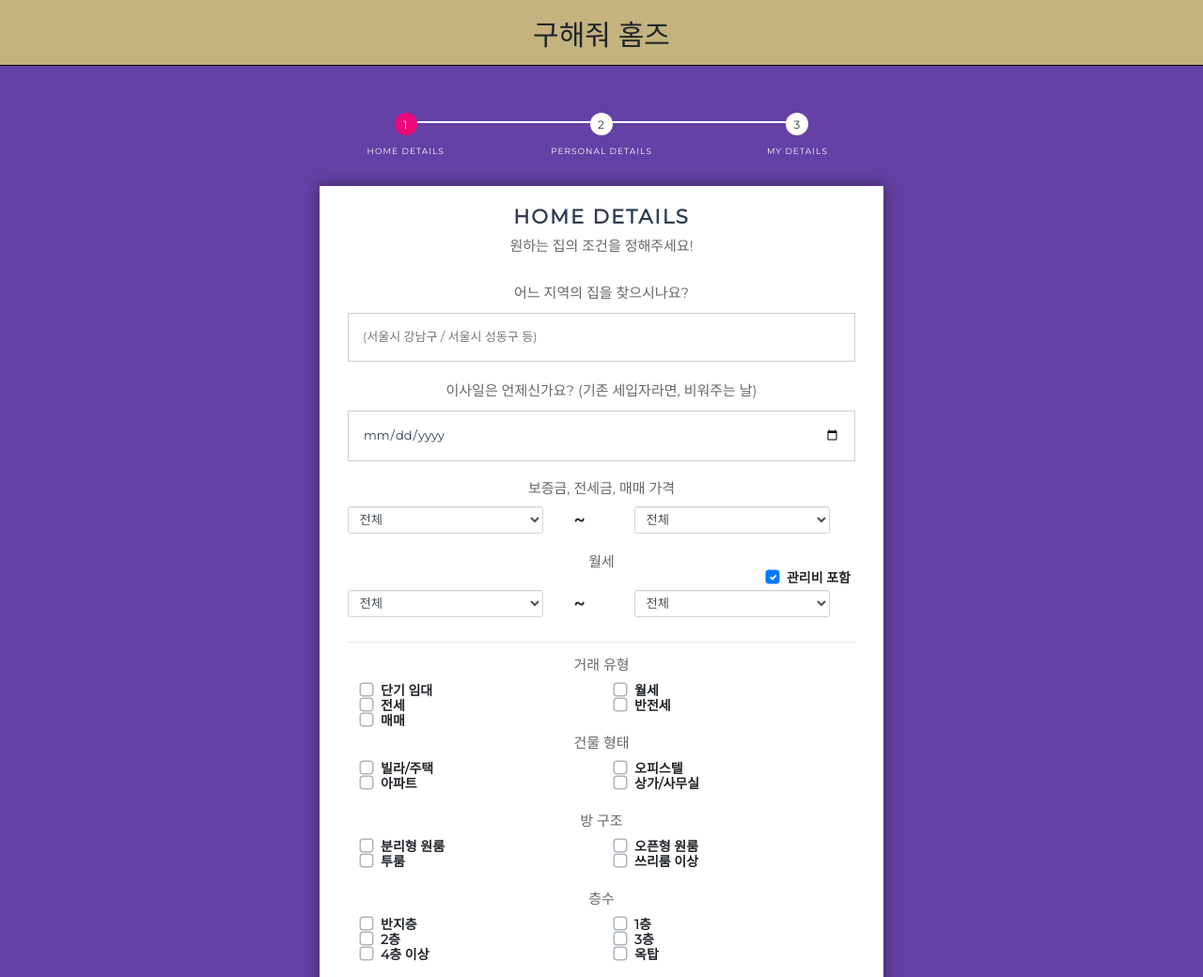
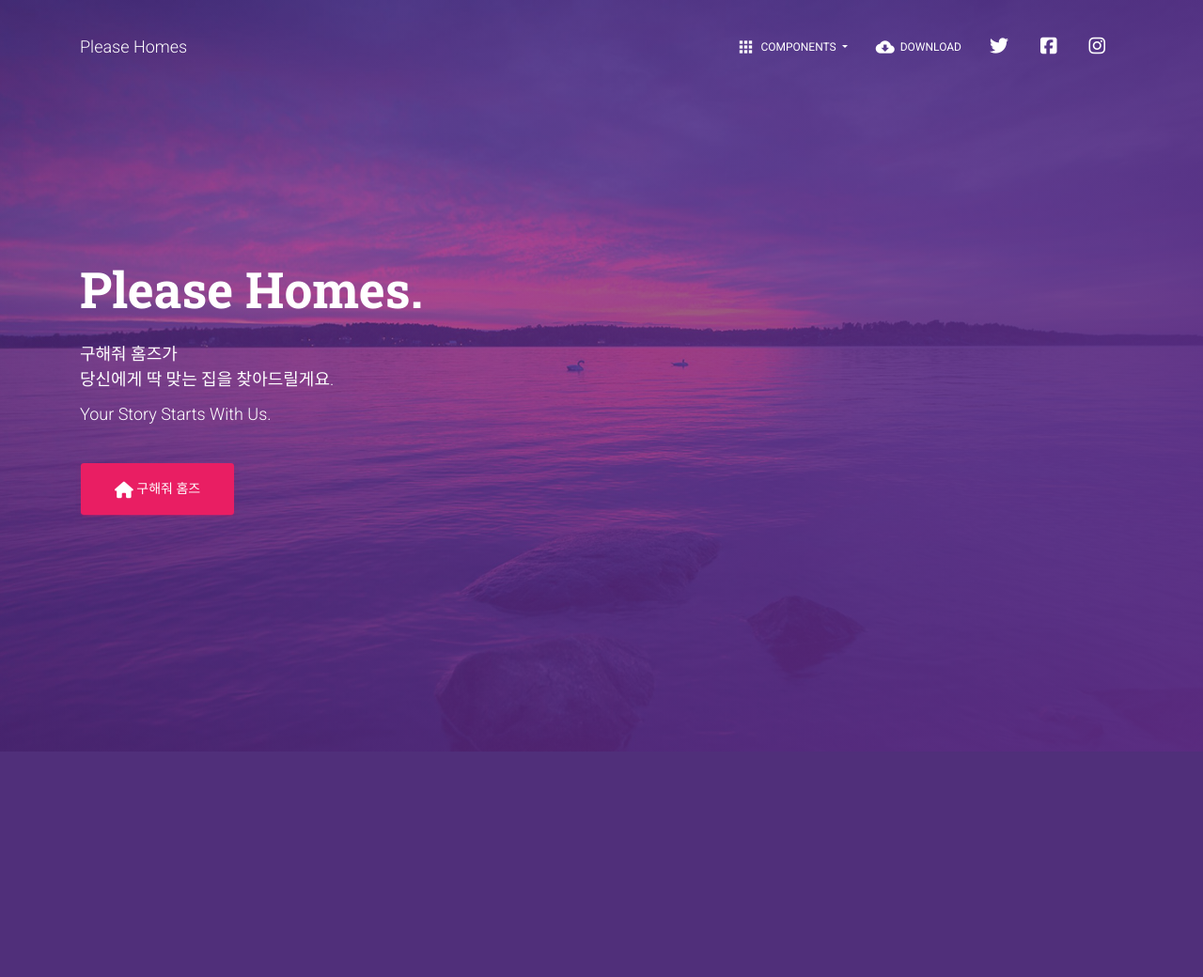
Before and after one commit to Seunghak-Kwak/myhomes, a Django app: page / in a window 1280 px wide. Shown: the top 1040 px of the page at 94% size. After the commit the page ends 800 px from the top, so only its background shows below. Run offline with Django 3.2, Linux system fonts and the light colour scheme; some libraries are stand-ins or nearby versions; some web fonts are replaced.

Commit message:
landingpage

```diff
--- /dev/null
+++ b/mysite/templates/mysite/home.html
@@ -0,0 +1,178 @@
+{% load static %}
+<!DOCTYPE html>
+<html lang="en">
+
+<head>
+  <meta charset="utf-8" />
+  <link rel="apple-touch-icon" sizes="76x76" href="{% static 'assets/img/apple-icon.png' %}">
+  <link rel="icon" type="image/png" href="{% static 'assets/img/favicon.png' %}">
+  <meta http-equiv="X-UA-Compatible" content="IE=edge,chrome=1" />
+  <title>
+    PLEASE HOMES
+  </title>
+
+  <!--jquery amd jquery-ui-->
+  <script src="{% static 'vendor/jquery/jquery-3.3.1.js' %}"></script>
+  <script src="{% static 'vendor/jquery-ui/jquery-ui.js' %}"></script>
+  <script src="{% static 'vendor/jquery-ui/jquery.ui.touch-punch.min.js' %}"></script>
+  <link href="{% static 'vendor/jquery-ui/jquery-ui.css' %}" rel="stylesheet">
+
+  <meta content='width=device-width, initial-scale=1.0, maximum-scale=1.0, user-scalable=0, shrink-to-fit=no' name='viewport' />
+  <!--     Fonts and icons     -->
+  <link rel="stylesheet" type="text/css" href="https://cdn.rawgit.com/innks/NanumSquareRound/master/nanumsquareround.min.css">
+  <link rel="stylesheet" type="text/css" href="https://fonts.googleapis.com/css?family=Roboto:300,400,500,700|Roboto+Slab:400,700|Material+Icons" />
+  <link rel="stylesheet" href="https://maxcdn.bootstrapcdn.com/font-awesome/latest/css/font-awesome.min.css">
+  <!-- CSS Files -->
+  <link href="{% static 'assets/css/material-kit.css' %}" rel="stylesheet" />
+  <!-- CSS Just for demo purpose, don't include it in your project -->
+  <link href="{% static 'assets/demo/demo.css' %}" rel="stylesheet" />
+
+</head>
+
+<body class="index-page sidebar-collapse">
+  <nav class="navbar navbar-transparent navbar-color-on-scroll fixed-top navbar-expand-lg" color-on-scroll="100" id="sectionsNav">
+    <div class="container">
+      <div class="navbar-translate">
+        <a class="navbar-brand" href="#">
+          Please Homes </a>
+        <button class="navbar-toggler" type="button" data-toggle="collapse" aria-expanded="false" aria-label="Toggle navigation">
+          <span class="sr-only">Toggle navigation</span>
+          <span class="navbar-toggler-icon"></span>
+          <span class="navbar-toggler-icon"></span>
+          <span class="navbar-toggler-icon"></span>
+        </button>
+      </div>
+      <div class="collapse navbar-collapse">
+        <ul class="navbar-nav ml-auto">
+          <li class="dropdown nav-item">
+            <a href="#" class="dropdown-toggle nav-link" data-toggle="dropdown">
+              <i class="material-icons">apps</i> Components
+            </a>
+            <div class="dropdown-menu dropdown-with-icons">
+              <a href="{% url 'home' %}" class="dropdown-item">
+                <i class="material-icons">home</i> Home
+              </a>
+              <a href="{% url 'index' %}" class="dropdown-item">
+                <i class="material-icons">content_paste</i> Enrollment
+              </a>
+            </div>
+          </li>
+          <li class="nav-item">
+            <a class="nav-link" href="javascript:void(0)" onclick="scrollToDownload()">
+              <i class="material-icons">cloud_download</i> Download
+            </a>
+          </li>
+          <li class="nav-item">
+            <!--
+            <a class="nav-link" rel="tooltip" title="" data-placement="bottom" href="#" target="_blank" data-original-title="Follow us on Twitter">
+            -->
+            <a class="nav-link" rel="tooltip" title="" data-placement="bottom" href="#" data-original-title="Follow us on Twitter">
+              <i class="fa fa-twitter"></i>
+            </a>
+          </li>
+          <li class="nav-item">
+            <a class="nav-link" rel="tooltip" title="" data-placement="bottom" href="#" data-original-title="Like us on Facebook">
+              <i class="fa fa-facebook-square"></i>
+            </a>
+          </li>
+          <li class="nav-item">
+            <a class="nav-link" rel="tooltip" title="" data-placement="bottom" href="#" data-original-title="Follow us on Instagram">
+              <i class="fa fa-instagram"></i>
+            </a>
+          </li>
+        </ul>
+      </div>
+    </div>
+  </nav>
+
+  <div class="page-header header-filter clear-filter purple-filter" data-parallax="true" style="height: 100vh; background-image: url('{% static 'assets/img/bg2.jpg' %}');">
+    <div class="container">
+      <div class="row">
+        <div class="col-md-6">
+          <h1 class="title">Please Homes.</h1>
+          <h4>구해줘 홈즈가 <br>당신에게 딱 맞는 집을 찾아드릴게요. </h4>
+          <h4>Your Story Starts With Us.</h4>
+
+          <br>
+          <a href="{% url 'index' %}" class="btn btn-rose btn-raised btn-lg">
+            <i class="fa fa-home"></i> 구해줘 홈즈
+          </a>
+        </div>
+      </div>
+    </div>
+  </div>
+
+
+
+
+<!--   <footer class="footer" data-background-color="black">
+    <div class="container">
+      <nav >
+        <ul>
+          <li>
+            <a href="{% url 'home' %}">
+              Please Homes
+            </a>
+          </li>
+          <li>
+            <a href="#">
+              About Us
+            </a>
+          </li>
+          <li>
+            <a href="#">
+              Blog
+            </a>
+          </li>
+        </ul>
+      </nav>
+
+      <div class="copyright">
+        &copy;
+        <script>
+          document.write(new Date().getFullYear())
+        </script>,
+        <a href="#">Please Homes.</a>
+      </div>
+    </div>
+  </footer> -->
+
+
+  <!--   Core JS Files   -->
+  <script src="{% static 'assets/js/core/jquery.min.js' %}" type="text/javascript"></script>
+  <script src="{% static 'assets/js/core/popper.min.js' %}" type="text/javascript"></script>
+  <script src="{% static 'assets/js/core/bootstrap-material-design.min.js' %}" type="text/javascript"></script>
+  <script src="{% static 'assets/js/plugins/moment.min.js' %}"></script>
+  <!--  Plugin for the Datepicker, full documentation here: https://github.com/Eonasdan/bootstrap-datetimepicker -->
+  <script src="{% static 'assets/js/plugins/bootstrap-datetimepicker.js' %}" type="text/javascript"></script>
+  <!--  Plugin for the Sliders, full documentation here: http://refreshless.com/nouislider/ -->
+  <!--<script src="{% static 'assets/js/plugins/nouislider.min.js' %}" type="text/javascript"></script>-->
+  <!--  Google Maps Plugin    -->
+  <script src="https://maps.googleapis.com/maps/api/js?key=YOUR_KEY_HERE"></script>
+  <!-- Control Center for Material Kit: parallax effects, scripts for the example pages etc -->
+  <script src="{% static 'assets/js/material-kit.js' %}" type="text/javascript"></script>
+  <script>
+    /*
+    $(document).ready(function() {
+      //init DateTimePickers
+      materialKit.initFormExtendedDatetimepickers();
+
+      // Sliders Init
+      materialKit.initSliders();
+    });
+    */
+
+
+
+    function scrollToDownload() {
+      if ($('.section-download').length != 0) {
+        $("html, body").animate({
+          scrollTop: $('.section-download').offset().top
+        }, 1000);
+      }
+    }
+
+  </script>
+</body>
+
+</html>
--- a/mysite/urls.py
+++ b/mysite/urls.py
@@ -2,7 +2,8 @@ from django.conf.urls import url
 from . import views
 
 urlpatterns = [
-    url(r'^$', views.data_list, name='data_list'),
+    url(r'^$', views.home, name='home'),
     url(r'^success/', views.submit_ok, name='submit_ok'),
     url(r'^index/', views.index, name='index' ),
+    url(r'^old/', views.data_list, name='data_list'),
 ]
--- a/mysite/views.py
+++ b/mysite/views.py
@@ -23,6 +23,13 @@ def data_list(request):
     }
 
     return render(request, 'mysite/data_list.html', context=context)
+
+def home(request):
+
+    context = {}
+
+    return render(request, 'mysite/home.html', context=context)
+
 
 @csrf_exempt
 def submit_ok(request):
```
Also changed, not shown: mysite/templates/mysite/index.html (+138 -31 lines).
